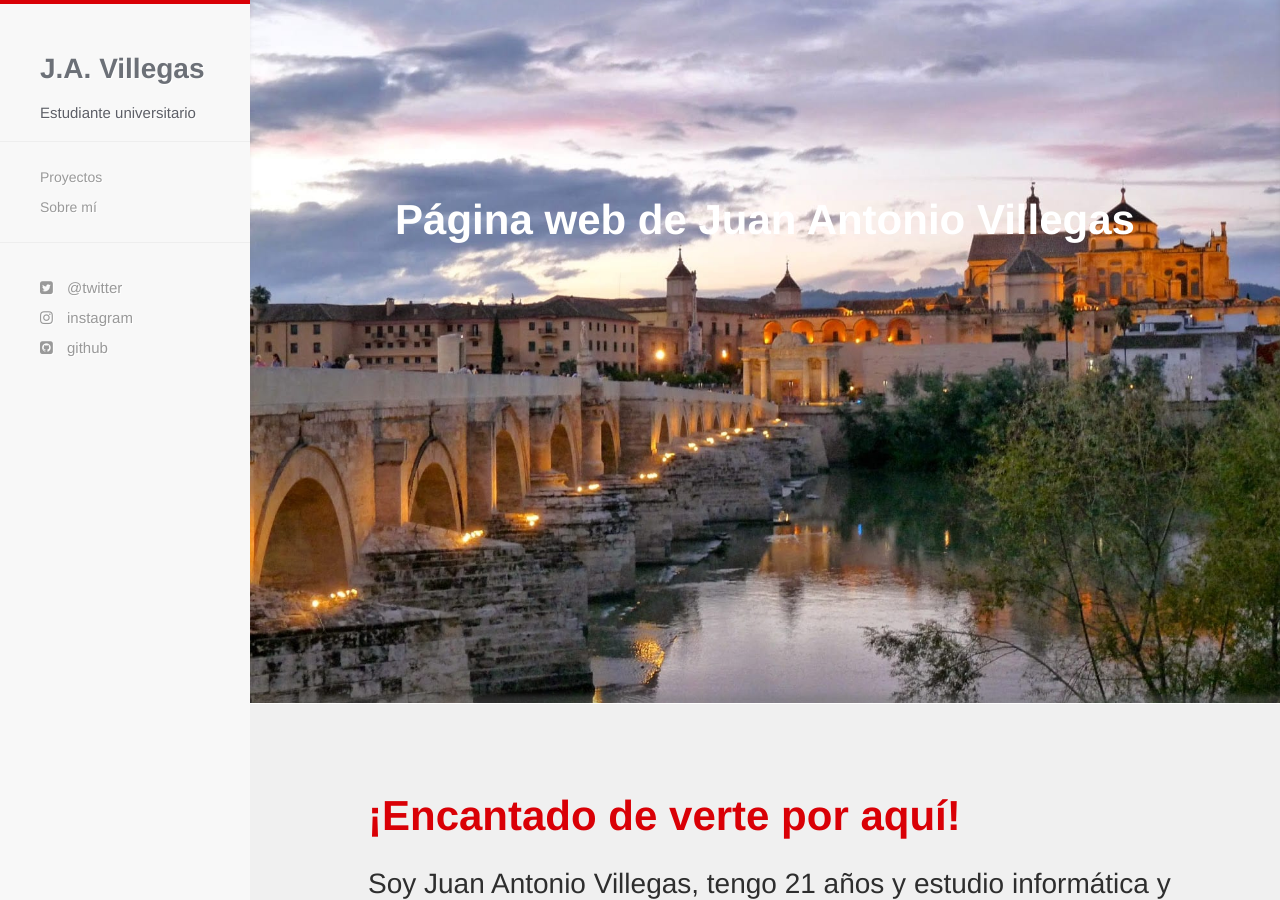
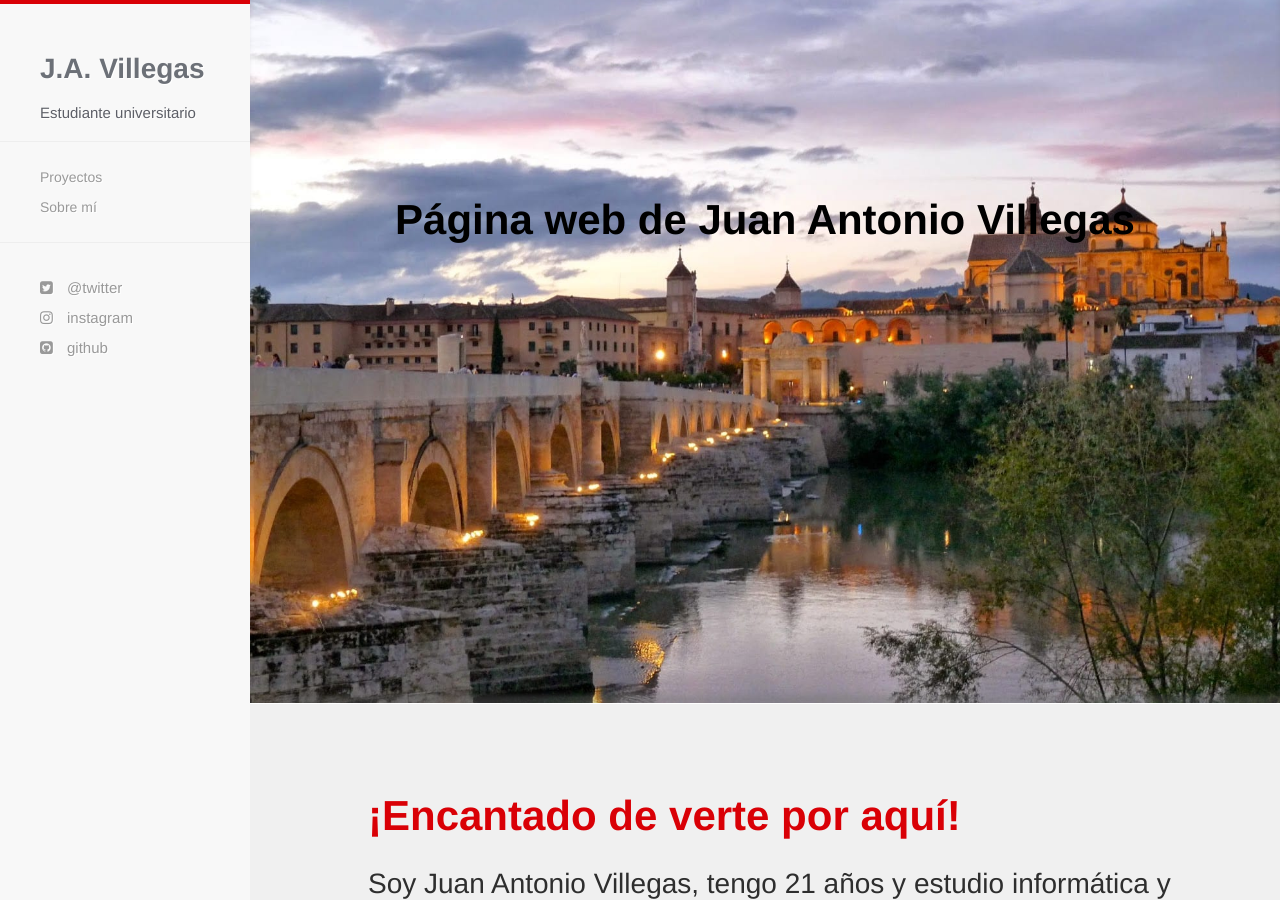
Before and after one commit to JAntonioVR/jantoniovr.github.io, a Jekyll site: the page built from index.html, in a window 1280 px wide and 900 px high. Built offline with Jekyll 4.4.1, drawn with Linux system fonts in a browser that asks for light colours; nearby versions of some CDN libraries.

Commit message:
No doy con el fondo perfecto :((

```diff
--- a/_includes/showcase.html
+++ b/_includes/showcase.html
@@ -4,7 +4,9 @@
     </style>
     <div class="showcase-wrapper sticky">
       <div class="showcase-text">
+        <font color="black">
           Página web de Juan Antonio Villegas
+        </font>
       </div>
     </div>
     <div class="container">
```
Also changed, not shown: images/self.jpg, 4 other files.
